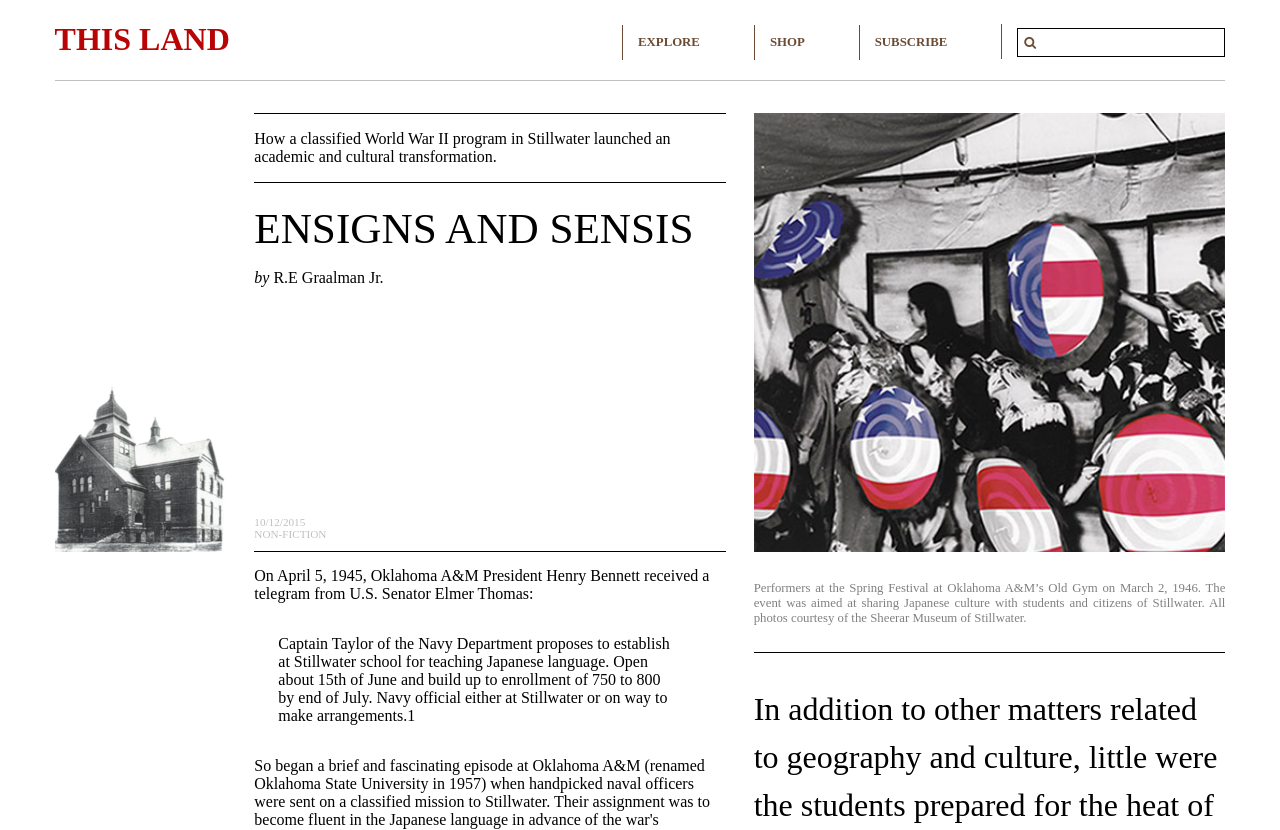
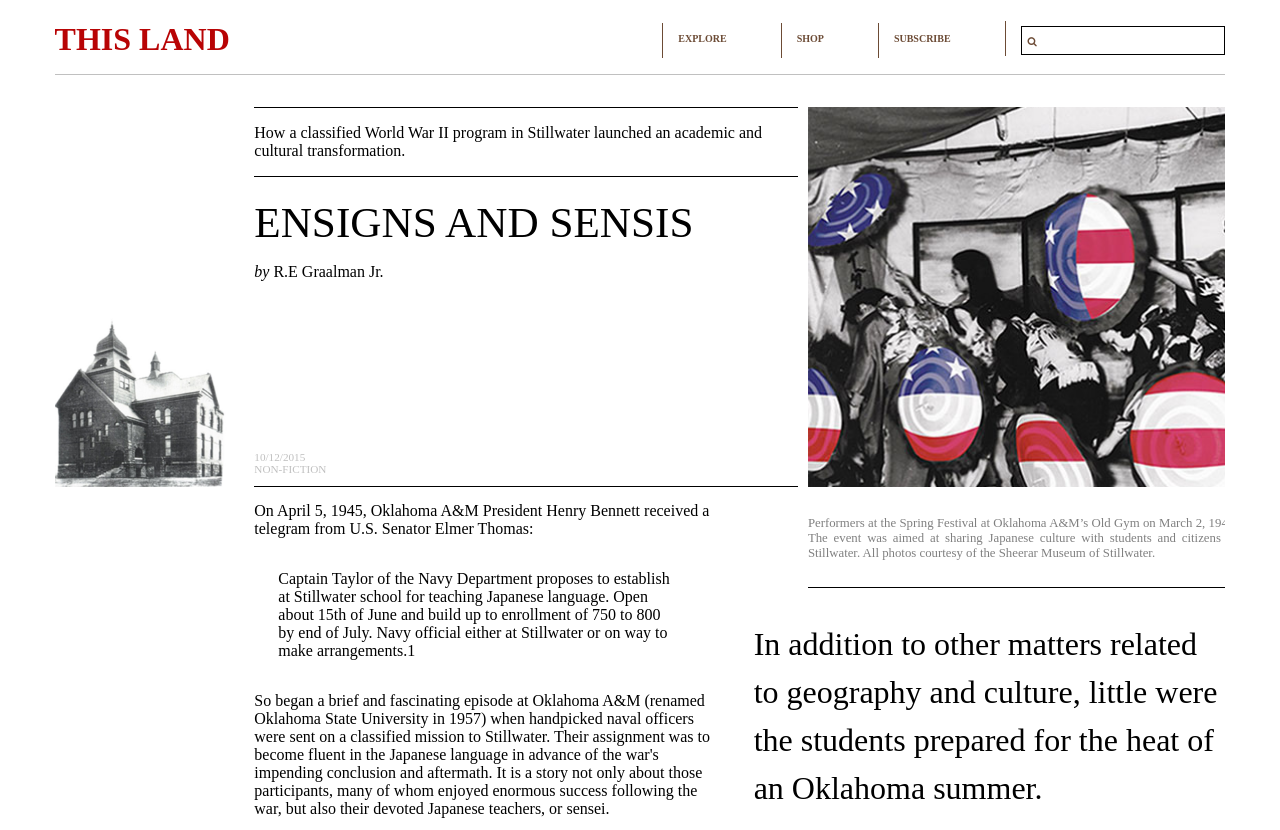
Before and after one commit to staycreativedesign/this_land, a PHP site: page /story.html in a window 1280 px wide. Shown: the top 830 px of the page. Run offline with PHP 8.4, Linux system fonts and the light colour scheme; some libraries are stand-ins or nearby versions; some web fonts are replaced.

Commit message:
added custom logo, edited nav size

```diff
--- a/css/main.css
+++ b/css/main.css
@@ -475,7 +475,7 @@ main.story section {
     margin-right: 2.35765%;
     width: 14.70196%;
     position: relative;
-    height: 439px; }
+    height: 380px; }
     main.story section aside:nth-child(1):last-child {
       margin-right: 0; }
     main.story section aside:nth-child(1) img {
@@ -489,11 +489,11 @@ main.story section {
   main.story section header {
     float: left;
     display: block;
-    margin-right: 2.35765%;
-    width: 40.29137%;
+    margin-right: 0.87128%;
+    width: 46.41213%;
     border-bottom: 1px solid black;
     padding-bottom: 1em;
-    height: 439px;
+    height: 380px;
     position: relative; }
     main.story section header:last-child {
       margin-right: 0; }
@@ -561,8 +561,8 @@ main.story section {
   main.story section aside:nth-child(3) {
     float: left;
     display: block;
-    margin-right: 2.35765%;
-    width: 40.29137%;
+    margin-right: 0.87128%;
+    width: 33.80322%;
     margin-right: 0; }
     main.story section aside:nth-child(3):last-child {
       margin-right: 0; }
@@ -570,13 +570,13 @@ main.story section {
       float: left;
       display: block;
       margin-right: 2.35765%;
-      width: 100%;
+      width: 108.5298%;
       margin-right: 0;
       text-align: right; }
       main.story section aside:nth-child(3) figure:last-child {
         margin-right: 0; }
     main.story section aside:nth-child(3) img {
-      max-height: 439px;
+      max-height: 380px;
       min-width: 440px;
       width: 100%;
       object-fit: cover; }
@@ -869,6 +869,7 @@ body {
       .main-wrapper header .logo:last-child {
         margin-right: 0; }
       .main-wrapper header .logo h1 {
+        margin-bottom: 0;
         font-family: "Gotham SSm A", "Gotham SSm B";
         font-weight: 700;
         font-style: normal;
@@ -892,7 +893,7 @@ body {
         text-align: right; }
       .main-wrapper header nav li {
         margin-top: .67em;
-        font-size: .8em;
+        font-size: 10px;
         display: inline-block;
         padding: 10px 50px 5px 15px;
         border-left: 1px solid #6c4b35;
--- a/index.html
+++ b/index.html
@@ -16,7 +16,7 @@
 			<header>
 				<div role="banner" class="logo">
 					<h1>
-						This Land
+						<img src="images/this-land-logo.png">
 					</h1>
 				</div>
 				<nav role="navigation">
--- a/sass/layout/_header.sass
+++ b/sass/layout/_header.sass
@@ -53,6 +53,7 @@ body
 			text-transform: uppercase
 			color: $red
 			h1
+				margin-bottom: 0
 				+font($gotham, 700, normal)
 				font-size: 2em
 		+media(min-width 320px max-width 881px, 1)
@@ -67,7 +68,7 @@ body
 				text-align: right
 			li
 				margin-top: .67em
-				font-size: .8em
+				font-size: 10px
 				display: inline-block
 				padding: 10px 50px 5px 15px
 				border-left: 1px solid $nav-brown
--- a/sass/pages/_story.sass
+++ b/sass/pages/_story.sass
@@ -7,7 +7,7 @@ main.story
 		aside:nth-child(1)
 			+span-columns(2)
 			position: relative
-			height: 439px
+			height: 380px
 			img
 				width: 100%
 				position: absolute
@@ -19,10 +19,10 @@ main.story
 				display: none
 
 		header
-			+span-columns(5)
+			+span-columns(15 of 32)
 			+border-bottom(black)
 			padding-bottom: 1em
-			height: 439px
+			height: 380px
 			position: relative
 			+media(min-width 320px max-width 881px, 1)
 				+span-columns(1)
@@ -76,16 +76,16 @@ main.story
 
 
 		aside:nth-child(3)
-			+span-columns(5)
+			+span-columns(11 of 32)
 			+omega()
 
 
 			figure
-				+span-columns(12)
+				+span-columns(13)
 				+omega()
 				text-align: right
 			img
-				max-height: 439px
+				max-height: 380px
 				min-width: 440px
 				width: 100%
 				object-fit: cover
@@ -113,6 +113,7 @@ main.story
 			text-align: left
 			padding: 0
 			margin-top: -8.3em
+
 
 
 			p, blockquote
```
Also changed, not shown: images/this-land-logo.png (added).
